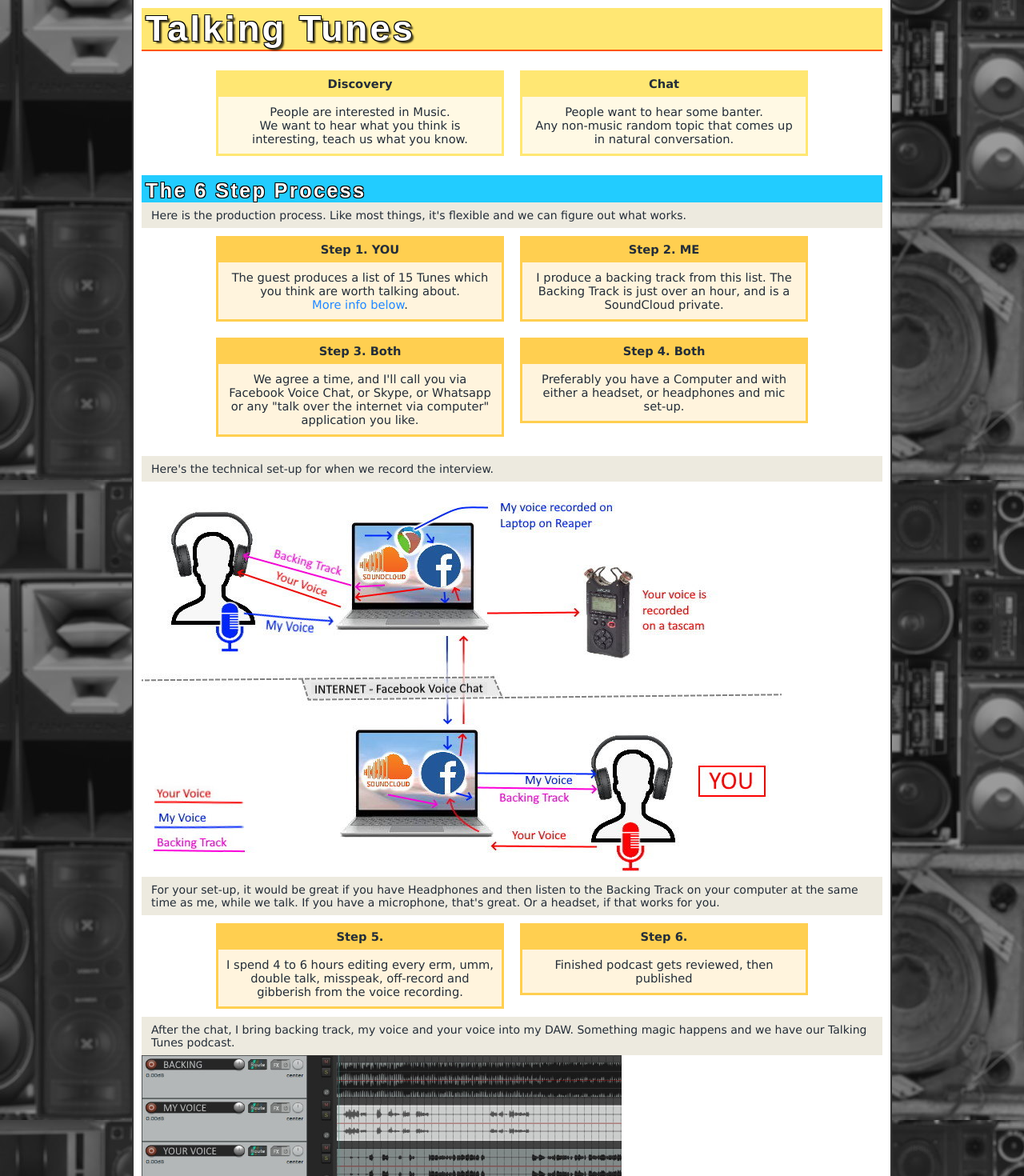
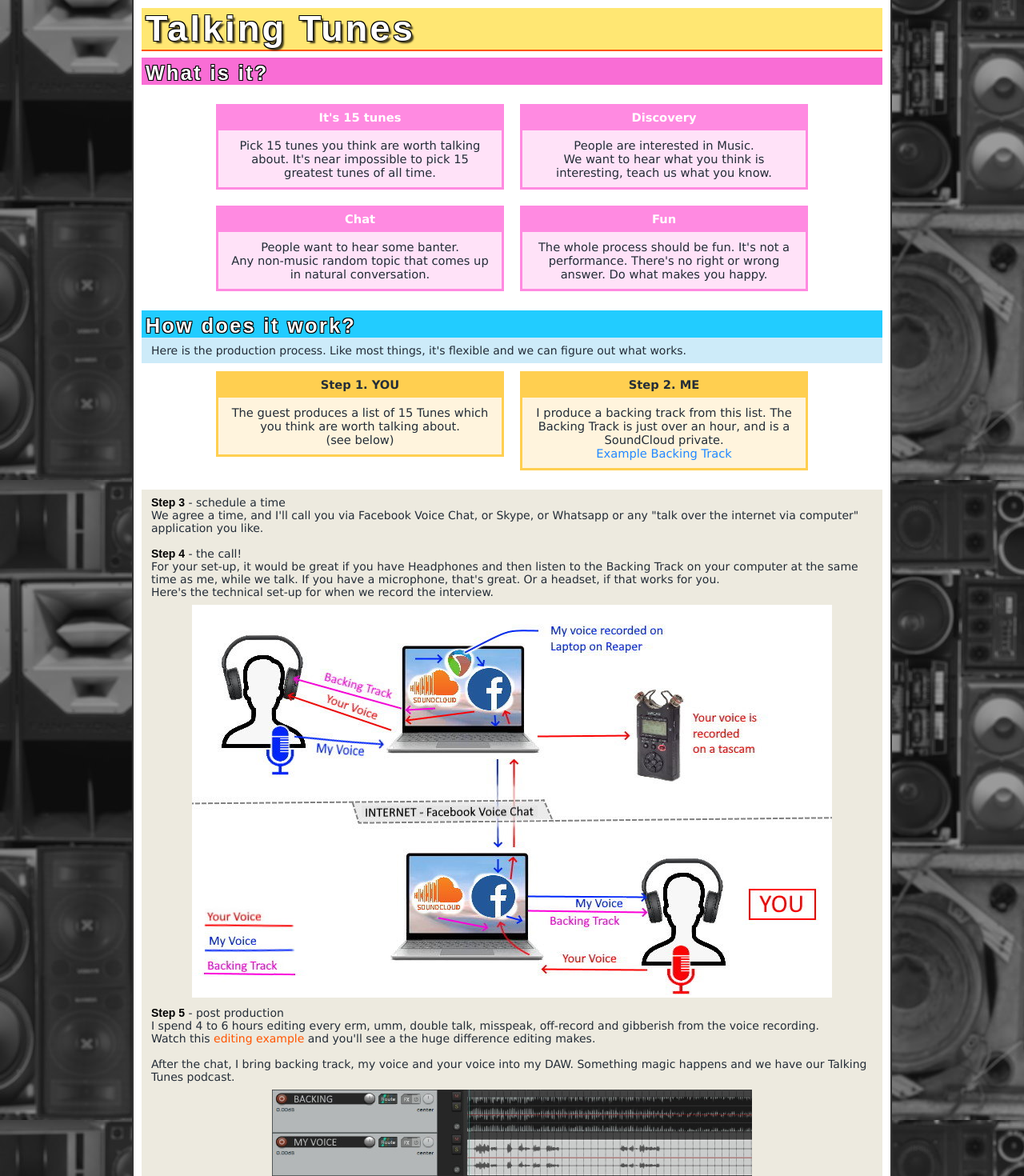
Before and after one commit to irquigley/SolidSoundFM-js, a Next.js app: page /do_talkin_tunes in a window 1280 px wide. Shown: the part 200-1670 px from the top of the page at 80% size. Built offline with nearby package versions, Linux system fonts and the light colour scheme; a web font is replaced by a local one.

Commit message:
Update talking tunes

```diff
--- a/components/BoxGroup.js
+++ b/components/BoxGroup.js
@@ -1,4 +1,4 @@
-const COLORS = ["orange", "yellow", "blue"];
+const COLORS = ["orange", "yellow", "blue", "pink"];
 
 export default function BoxGroup({ color, children }) {
   const checkColor = COLORS.includes(color) ? color : COLORS[0];
@@ -8,7 +8,7 @@ export default function BoxGroup({ color, children }) {
   return (
     <>
       <div className={combinedClass}>{children}</div>
-      <style jsx global>
+      <style global>
         {`
           .boxes a {
             color: #28f;
@@ -65,6 +65,17 @@ export default function BoxGroup({ color, children }) {
             background: #eef5fa;
           }
 
+          .boxes.pink .box .title {
+            background: #ff8ae1;
+            color: #fff;
+          }
+
+          .boxes.pink .box .body {
+            border: 3px solid #ff8ae1;
+            background: #ffe2f8;
+          }
+
+
           /* --- WIDE ---------------*/
           @media (min-width: 600px) {
             .boxes .box {
--- a/components/Heading2.js
+++ b/components/Heading2.js
@@ -1,12 +1,28 @@
-export default function Heading2({ children }) {
+const COLORS = [ "blue", "pink"];
+
+export default function Heading2({ color, children }) {
+
+  const checkColor = COLORS.includes(color) ? color : COLORS[0];
+
   return (
     <>
-      <h3 className="blue">{children}</h3>
+      <h3 className={checkColor}>{children}</h3>
       <style global>
         {`
+
           h3.blue {
             background: #2cf;
             color: #fff;
+          }
+
+          h3.pink {
+            background: #f96dd5;
+            color: #fff;
+          }
+
+
+        h3.blue, h3.pink
+        {
             text-shadow: 1px 1px black, -1px -1px black, -1px 1px black,
               1px -1px black;
 
@@ -23,7 +39,7 @@ export default function Heading2({ children }) {
           }
           @media (max-width: 600px) {
              {
-              margin: 5px 4px 0px 5px !important;
+              margin: 5px 4px 2px 5px !important;
             }
           }
         `}
--- a/components/Part.js
+++ b/components/Part.js
@@ -1,5 +1,5 @@
 const Styles = [
-  "grey",
+  "khaki",
   "orange-bold",
   "orange-light",
   "blue-bold",
@@ -12,9 +12,9 @@ export default function Part({ color, children }) {
   return (
     <>
       <div className={classStyle}>{children}</div>
-      <style jsx global>
+      <style>
         {`
-          div.grey {
+          div.khaki {
             background: #edeadf;
             color: #000;
           }
@@ -48,7 +48,7 @@ export default function Part({ color, children }) {
           div.orange-bold a {
             color: #f00;
           }
-          div.grey a {
+          div.khaki a {
             color: #f50;
           }
 
--- a/pages/do_talkin_tunes.js
+++ b/pages/do_talkin_tunes.js
@@ -1,3 +1,4 @@
+
 import Heading1 from "../components/Heading1";
 import Heading2 from "../components/Heading2";
 import GapSmall from "../components/GapSmall";
@@ -16,8 +17,13 @@ export default function Do_Talkin_Tunes() {
     <>
       <PageContainer title="How to: Talking Tunes">
         <Heading1>Talking Tunes</Heading1>
+        <Heading2 color="pink">What is it?</Heading2>
         <GapSmall />
-        <BoxGroup color="yellow">
+        <BoxGroup color="pink">
+        <Box title="It's 15 tunes">
+            Pick 15 tunes you think are worth talking about.
+            It&apos;s near impossible to pick 15 greatest tunes of all time.
+          </Box>
           <Box title="Discovery">
             People are interested in Music.
             <br />
@@ -29,84 +35,78 @@ export default function Do_Talkin_Tunes() {
             <br /> Any non-music random topic that comes up in natural
             conversation.
           </Box>
+          <Box title="Fun">
+            The whole process should be fun. It&apos;s not a performance. There&apos;s no right or wrong answer. Do what makes you happy.
+          </Box>
         </BoxGroup>
         <GapSmall />
 
-        <Heading2>The 6 Step Process</Heading2>
-        <Part color="grey">
+        <Heading2 color="blue">How does it work?</Heading2>
+        <Part color="blue-light">
           <p>
-          Here is the production process. Like most things, it&apos;s flexible
-          and we can figure out what works.
+          Here is the production process. Like most things, it&apos;s flexible and we can figure out what works.
           </p>
         </Part>
 
         <BoxGroup color="orange">
           <Box title="Step 1. YOU">
             The guest produces a list of 15 Tunes which you think are worth
-            talking about.
-            <br />
-            <a href="#15tunes">More info below</a>.
+            talking about.<br />(see below)
           </Box>
           <Box title="Step 2. ME">
             I produce a backing track from this list. The Backing Track is just
-            over an hour, and is a SoundCloud private.
-          </Box>
-          <Box title="Step 3. Both">
-            We agree a time, and I&apos;ll call you via Facebook Voice Chat, or
-            Skype, or Whatsapp or any &quot;talk over the internet via
-            computer&quot; application you like.
-          </Box>
-          <Box title="Step 4. Both">
-            Preferably you have a Computer and with either a headset, or
-            headphones and mic set-up.
+            over an hour, and is a SoundCloud private.<br/><a target="_blank" href="https://soundcloud.com/kushti23/my-tt-music/s-u8kDIc4P1Y7?si=18547f62c10f436199920ba903fa4071&utm_source=clipboard&utm_medium=text&utm_campaign=social_sharing">Example Backing Track</a>
           </Box>
         </BoxGroup>
         <GapSmall />
 
-        <Part color="grey">
+        <Part color="khaki">
           <p>
+            <b>Step 3</b> - schedule a time<br />
+            We agree a time, and I&apos;ll call you via Facebook Voice Chat, or Skype, or Whatsapp or any &quot;talk over the internet via computer&quot; application you like.
+            </p>
+            <p>
+            <b>Step 4</b> - the call!<br />
+            For your set-up, it would be great if you have Headphones and then listen to the Backing Track on your computer at the same time as me, while we talk. If you have a microphone, that&apos;s great.
+            Or a headset, if that works for you.
+            <br/>
             Here&apos;s the technical set-up for when we record the interview.
             </p>
-        </Part>
+            <center>
             <ImageExt
               src="page/talkingtunes-diagram.jpg"
               autoShrink="true"
               alt="Talking Tunes Diagram"
             />
+            </center>
 
-        <Part color="grey">
-        <p>
-          For your set-up, it would be great if you have Headphones and then
-          listen to the Backing Track on your computer at the same time as me,
-          while we talk. If you have a microphone, that&apos;s great. Or a
-          headset, if that works for you.
-          </p>
         </Part>
 
-        <BoxGroup color="orange">
-          <Box title="Step 5.">
-            I spend 4 to 6 hours editing every erm, umm, double talk, misspeak,
-            off-record and gibberish from the voice recording.
-          </Box>
-          <Box title="Step 6.">
-            Finished podcast gets reviewed, then published
-          </Box>
-        </BoxGroup>
+        <Part color="khaki">
+          <p>
+          <b>Step 5</b> - post production<br />
+          I spend 4 to 6 hours editing every erm, umm, double talk, misspeak, off-record and gibberish from the voice recording.<br/>
+          Watch this <a target="_blank" href="https://youtu.be/glfkD_-ASKw?t=41">editing example</a> and you&apos;ll see a the huge difference editing makes.
+            </p>
 
-        <Part color="grey">
           <p>
           After the chat, I bring backing track, my voice and your voice into my
           DAW. Something magic happens and we have our Talking Tunes podcast.
           </p>
-        </Part>
+          <center>
                 <ImageExt
                 src="page/tt-reaper.jpg"
                 autoShrink="true"
                 alt="Editting audio in Reaper"
               />
+            </center>
+
+        <br/>
+        </Part>
+
 
         <GapMedium />
-        <Heading2>15 Tunes ... is an hour and a bit</Heading2>
+        <Heading2 color="blue">15 Tunes ... is an hour and a bit</Heading2>
         <Part color="blue-light">
           <p>
           We&apos;re aiming for something between an hour to an hour and thirty
@@ -160,8 +160,8 @@ export default function Do_Talkin_Tunes() {
           </Box>
         </BoxGroup>
 
-        <Heading2>How to Talk</Heading2>
-        <Part color="grey">
+        <Heading2 color="blue">How to Talk</Heading2>
+        <Part color="khaki">
           <p>
           From a very early age, you probably started talking and never really
           gave it much thought. Which is normal. This section isn&apos;t
--- a/pages/kushti.js
+++ b/pages/kushti.js
@@ -50,7 +50,7 @@ export default function Kushti() {
 
         <GapSmall />
 
-        <Heading2>History</Heading2>
+        <Heading2 color="blue">History</Heading2>
 
         <Heading3>1973, born in UK</Heading3>
         <ImageExt src="/page/baby.png" autoShrink="false" />
--- a/pages/stuff.js
+++ b/pages/stuff.js
@@ -18,7 +18,7 @@ export default function stuff() {
       <PageContainer title="Solid Sound Stuff Page">
         <Heading1>Page of stuff!</Heading1>
 
-        <Part color="grey"><p>No stuff here pal!</p></Part>
+        <Part color="khaki"><p>No stuff here pal!</p></Part>
       </PageContainer>
     </>
   );
```
Also changed, not shown: pages/do_guest_mix.js (+6 -6 lines), pages/index.js (+4 -4 lines). Lines whose indentation alone changed are shown as unchanged.
